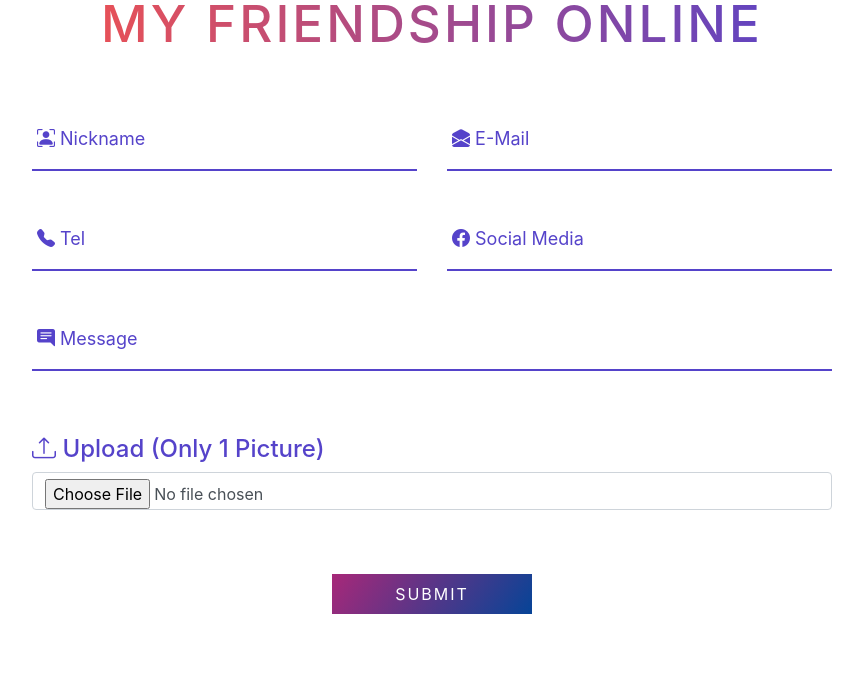
After one commit to PierrotZS/pierrotweb, a Django app: page /addfriendship in a window 1280 px wide. The commit adds this page. Shown: the part 301-997 px from the top of the page, without its empty margins (208-1071 px from the left). Run offline with Django 3.2, Linux system fonts and the light colour scheme; some libraries are stand-ins or nearby versions.

Commit message:
New Zone

```diff
--- a/Template/admin/adminaddpostform.html
+++ b/Template/admin/adminaddpostform.html
@@ -5,7 +5,7 @@
     <script src="//ajax.googleapis.com/ajax/libs/jqueryui/1.10.4/jquery-ui.min.js"></script>
     <script type="text/javascript" src="{% static 'js/addpost.js' %}"></script>
     <link rel="stylesheet" href="{% static 'css/addpost.css' %}" type="text/css"/>
-
+    <body style="background-color: black">
     <p></p>
     <div class="container-fluid">
         <div class="row">
@@ -105,6 +105,6 @@
     </div>
     </div>
     </div>
-
+    </body>
 
 {% endblock %}
--- /dev/null
+++ b/Template/friend/mainfriend.html
@@ -0,0 +1,66 @@
+{% load static %}
+
+{% block content %}
+<link href="//maxcdn.bootstrapcdn.com/bootstrap/4.1.1/css/bootstrap.min.css" rel="stylesheet" id="bootstrap-css">
+<script src="//maxcdn.bootstrapcdn.com/bootstrap/4.1.1/js/bootstrap.min.js"></script>
+<script src="//cdnjs.cloudflare.com/ajax/libs/jquery/3.2.1/jquery.min.js"></script>
+<link rel="stylesheet" href="https://cdn.jsdelivr.net/npm/bootstrap-icons@1.4.0/font/bootstrap-icons.css">
+<link rel="stylesheet" href="{% static 'css/friend.css' %}" type="text/css" />
+<link href="https://fonts.googleapis.com/css?family=Quicksand:300,400,500,600,700&display=swap" rel="stylesheet">
+<link rel="apple-touch-icon" href="https://i.ibb.co/XS34B5Q/logo-new.png" sizes="180x180">
+    <link rel="icon" href="https://i.ibb.co/XS34B5Q/logo-new.png" sizes="32x32" type="image/png">
+    <link rel="icon" href="https://i.ibb.co/XS34B5Q/logo-new.png" sizes="16x16" type="image/png">
+    <link rel="manifest" href="https://i.ibb.co/XS34B5Q/logo-new.png">
+    <link rel="mask-icon" href="https://i.ibb.co/XS34B5Q/logo-new.png" color="#7952b3">
+    <link rel="icon" href="https://i.ibb.co/XS34B5Q/logo-new.png">
+
+<!------ Include the above in your HEAD tag ---------->
+<!DOCTYPE html>
+<html lang=th">
+
+<head>
+  <meta charset="UTF-8">
+  <meta name="viewport" content="width=device-width, initial-scale=1.0">
+  <title>FriendShip Online</title>
+</head>
+
+<body>
+   <section class="get-in-touch">
+      <div align="center"><img src="https://scontent.fbkk12-4.fna.fbcdn.net/v/t1.15752-9/159981361_3132290050206951_4903394275100617911_n.jpg?_nc_cat=103&ccb=1-3&_nc_sid=ae9488&_nc_eui2=AeHHTbml6mFKXlxExH3ZVtOpQJxsMTVRvddAnGwxNVG917kuHfaHiuzN1hj0gL_3r-b76YNDIGABWaf3KJiW3qjK&_nc_ohc=B1OKj_V9XM4AX8QBqIO&_nc_ht=scontent.fbkk12-4.fna&oh=f4e8fcdfefe24c800700033d647f14f9&oe=6076C949" width="250" height="250" class="Avatar" ></div>
+      <h1 class="title">My FriendShip Online</h1>
+      <form class="contact-form row" method="POST" action="addfriendshipform">
+         {% csrf_token %}
+         <div class="form-field col-lg-6">
+            <input id="name" class="input-text js-input" type="text" name="name" required>
+            <label class="label" for="name"><i class="bi bi-person-bounding-box"></i> Nickname</label>
+         </div>
+         <div class="form-field col-lg-6 ">
+            <input id="email" class="input-text js-input" type="email"  name="email" required>
+            <label class="label" for="email"><i class="bi bi-envelope-open-fill"></i> E-Mail</label>
+         </div>
+         <div class="form-field col-lg-6 ">
+            <input id="tel" class="input-text js-input" type="text" name="tel" required>
+            <label class="label" for="company"><i class="bi bi-telephone-fill"></i> Tel</label>
+         </div>
+          <div class="form-field col-lg-6 ">
+            <input id="social" class="input-text js-input" type="text" name="social" required>
+            <label class="label" for="phone"><i class="bi bi-facebook"></i> Social Media</label>
+         </div>
+         <div class="form-field col-lg-12">
+            <input id="message" class="input-text js-input" type="text" name="message" required>
+            <label class="label" for="message"><i class="bi bi-chat-right-text-fill"></i> Message</label>
+         </div>
+         <div class="form-field col-lg-12">
+            <h4 style="color:#5543ca;"><i class="bi bi-upload"></i> Upload (Only 1 Picture)</h4>
+            <input type="file" class="form-control" id="image" name="image">
+         </div>
+         <div class="form-field col-lg-12" style="text-align: center;">
+            <input class="submit-btn" type="submit" value="Submit">
+         </div>
+
+      </form>
+   </section>
+ </body>
+
+ </html>
+{% endblock %}
--- a/forms/views.py
+++ b/forms/views.py
@@ -1,5 +1,5 @@
 from django.shortcuts import render, redirect
-from .models import Post, Catagory
+from .models import Post, Catagory , FriendList
 from django.contrib.auth.models import User, auth
 from django.contrib import messages
 from django.views.generic import DetailView, ListView, CreateView, DeleteView, UpdateView, TemplateView, View
@@ -12,6 +12,13 @@ from django.http import Http404
 class HelloView(ListView):
     model = Post
     template_name = 'main/index.html'
+    ordering = ['-pub_date']
+    context_object_name = 'posts'
+    paginate_by = 20
+
+class Friend(ListView):
+    model = FriendList
+    template_name = 'friend/friend.html'
     ordering = ['-pub_date']
     context_object_name = 'posts'
     paginate_by = 20
@@ -168,3 +175,18 @@ def logout(request):
 
 def test(request):
     return render(request, 'error/404.html')
+
+def AddFriend(request):
+    return render(request, 'friend/mainfriend.html')
+
+
+def addfriendform(request):
+    f = FriendList()
+    f.name = request.POST.get('name')
+    f.email = request.POST.get('email')
+    f.tel = request.POST.get('tel')
+    f.social = request.POST.get('social')
+    f.message = request.POST.get('message')
+    f.image = request.FILES.get('image')
+    f.save()
+    return redirect('freindship')
--- a/pierrotwebsite/urls.py
+++ b/pierrotwebsite/urls.py
@@ -28,6 +28,9 @@ urlpatterns = [
                   path('watch/<int:id>/en', views.watchen, name='watchen'),
                   path('watchtest', views.watchtest, name='watchtest'),
                   path('register', views.register, name='register'),
+                  path('friendship', views.Friend.as_view(), name='freindship'),
+                  path('addfriendship', views.AddFriend, name='addfreindship'),
+                  path('addfriendshipform', views.addfriendform, name='addfriendshipform'),
                   path('register_success', views.addUser),
                   path('test', views.test, name='test'),
                   path('testadd', views.test, name='testadd'),
--- /dev/null
+++ b/static/css/friend.css
@@ -0,0 +1,78 @@
+
+.get-in-touch {
+  max-width: 800px;
+  margin: 50px auto;
+  position: relative;
+
+}
+.get-in-touch .title {
+  text-align: center;
+  text-transform: uppercase;
+  letter-spacing: 3px;
+  font-size: 3.2em;
+  line-height: 48px;
+  padding-bottom: 48px;
+     color: #5543ca;
+    background: #5543ca;
+    background: -moz-linear-gradient(left,#f4524d  0%,#5543ca 100%) !important;
+    background: -webkit-linear-gradient(left,#f4524d  0%,#5543ca 100%) !important;
+    background: linear-gradient(to right,#f4524d  0%,#5543ca  100%) !important;
+    -webkit-background-clip: text !important;
+    -webkit-text-fill-color: transparent !important;
+}
+
+.contact-form .form-field {
+  position: relative;
+  margin: 32px 0;
+}
+.contact-form .input-text {
+  display: block;
+  width: 100%;
+  height: 36px;
+  border-width: 0 0 2px 0;
+  border-color: #5543ca;
+  font-size: 18px;
+  line-height: 26px;
+  font-weight: 400;
+}
+.contact-form .input-text:focus {
+  outline: none;
+}
+.contact-form .input-text:focus + .label,
+.contact-form .input-text.not-empty + .label {
+  -webkit-transform: translateY(-24px);
+          transform: translateY(-24px);
+}
+.contact-form .label {
+  position: absolute;
+  left: 20px;
+  bottom: 11px;
+  font-size: 18px;
+  line-height: 26px;
+  font-weight: 400;
+  color: #5543ca;
+  cursor: text;
+  transition: -webkit-transform .2s ease-in-out;
+  transition: transform .2s ease-in-out;
+  transition: transform .2s ease-in-out,
+  -webkit-transform .2s ease-in-out;
+}
+.contact-form .submit-btn {
+  display: inline-block;
+  background-color: #000;
+   background-image: linear-gradient(125deg,#a72879,#064497);
+  color: #fff;
+  text-transform: uppercase;
+  letter-spacing: 2px;
+  font-size: 16px;
+  padding: 8px 16px;
+  border: none;
+  width:200px;
+  cursor: pointer;
+}
+
+.Avatar{
+	border-radius: 250px;
+	border: 25px solid white;
+	background-color: #5543ca;
+}
```
Also changed, not shown: Template/admin/admineditpostform.html (+7 -8 lines), Template/friend/friend.html (added, +47 -0 lines), forms/models.py (+9 -0 lines), static/js/friend.js (added, +147 -0 lines), forms/migrations/0013_friend.py (added), forms/migrations/0014_auto_20210315_2217.py (added).
